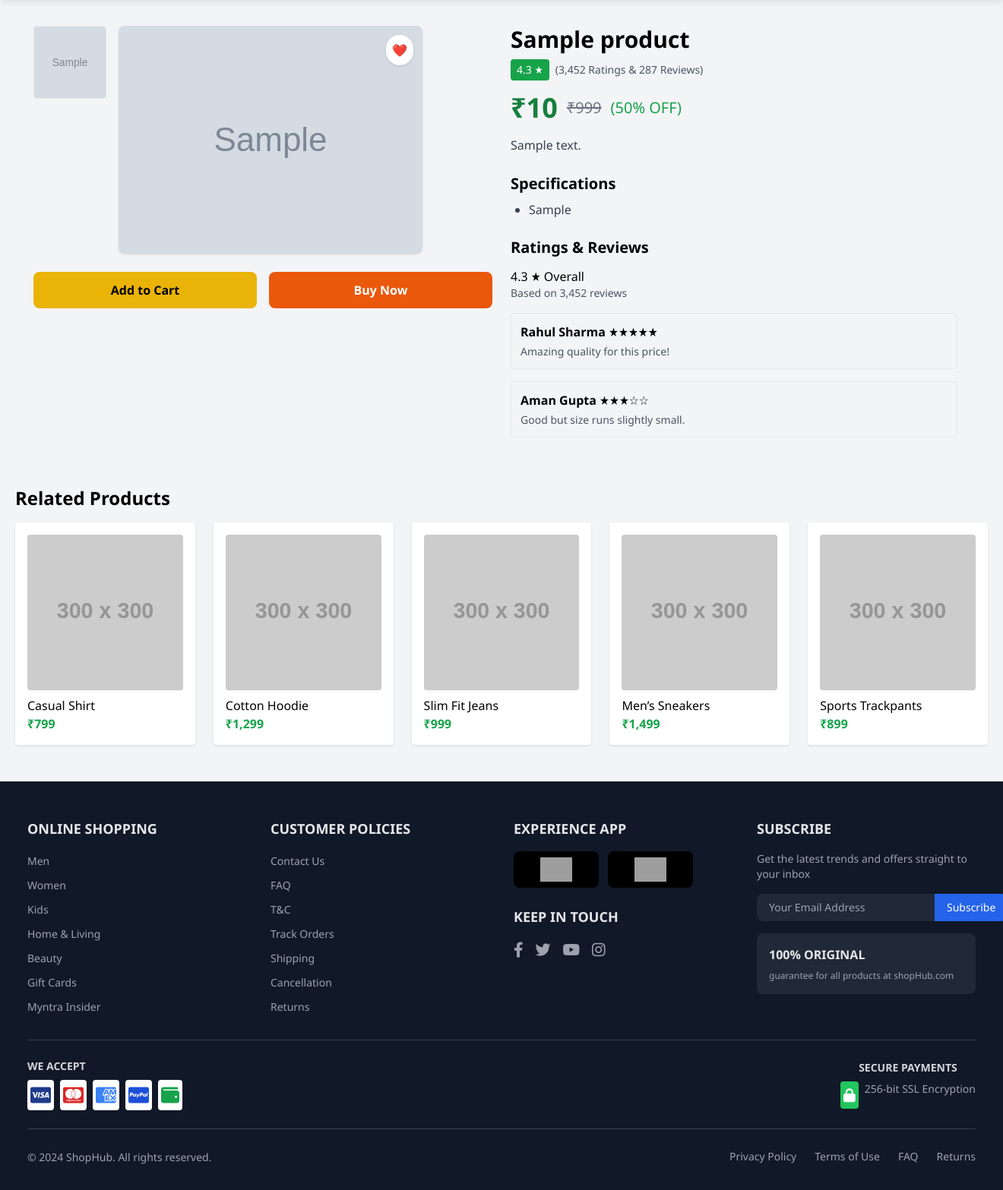
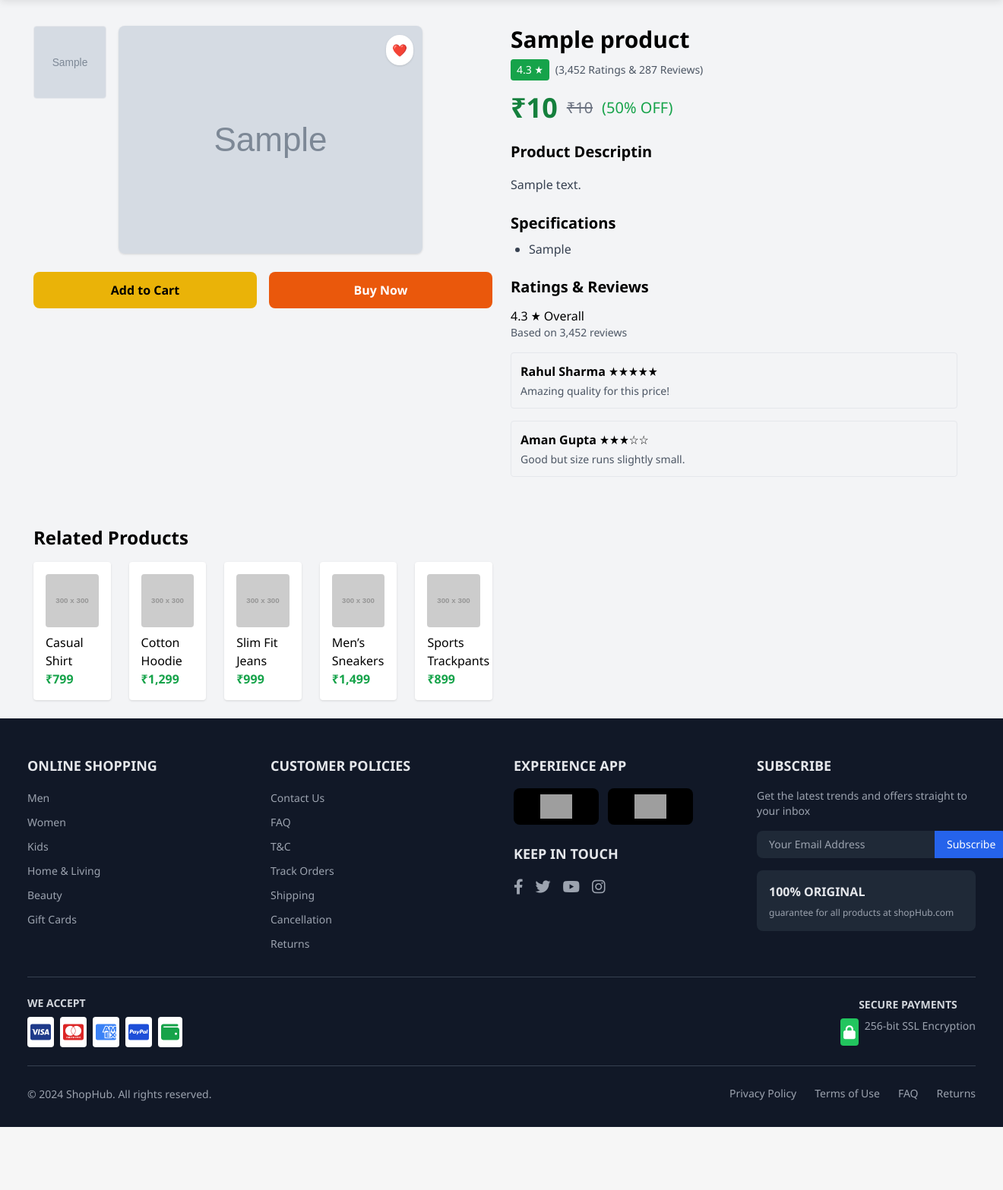
Before and after one commit to Farhan-Sheikh341/ApnaBazaar, a Django app: a page that uses templates/base/base.html in a window 1320 px wide. Shown: the part 70-1637 px from the top of the page at 76% size. After the commit the page ends 1554 px from the top, so only its background shows below. Run offline with Django 4.2, Linux system fonts and the light colour scheme; tables that the repository leaves empty hold one stand-in row (values such as "Sample post"); grey boxes marked "Sample" are stand-in pictures; grey boxes labelled with a size stand in for pictures from a placeholder-image service; some libraries are stand-ins or nearby versions; grey boxes are pictures that could not be loaded.

Commit message:
added all products page category-wise + logic and more updates

```diff
--- a/product/models.py
+++ b/product/models.py
@@ -29,6 +29,7 @@ class Product(BaseModel):
     category = models.ForeignKey(Category,on_delete=models.CASCADE,null=True,blank=True)
     slug = models.SlugField(unique=True,null=True,blank=True)
     price = models.IntegerField()
+    full_price = models.IntegerField(null=True,blank=True)
     product_specification = models.TextField(null=True,blank = True)
     product_description = models.TextField()
 
--- a/product/urls.py
+++ b/product/urls.py
@@ -1,7 +1,7 @@
 from django.urls import path
-from .views import product_page
+from .views import product_page,all_products
 
 urlpatterns = [
+    path('<str:category>',all_products,name='all_products'),
     path('<slug>/',product_page,name='product_page'),
-    # path('products/',all_products,name='all_products'),
 ]
--- a/product/views.py
+++ b/product/views.py
@@ -8,9 +8,10 @@ def product_page(request,slug):
     return render(request,'product/product.html',context)
 
 
-# def all_products(request):
-#     products = Product.objects.all()
-#     context ={
-#         'products' : products
-#     }
-#     return render(request,'product/all_products.html',context)
+def all_products(request,category):
+    products = Product.objects.filter(category__category_name__iexact=category)
+    context ={
+        'products' : products,
+        'category' : category
+    }
+    return render(request,'product/all_products.html',context)
--- a/templates/base/base.html
+++ b/templates/base/base.html
@@ -356,7 +356,6 @@
                     <li><a href="#" class="text-gray-400 hover:text-white transition duration-300 text-sm">Home & Living</a></li>
                     <li><a href="#" class="text-gray-400 hover:text-white transition duration-300 text-sm">Beauty</a></li>
                     <li><a href="#" class="text-gray-400 hover:text-white transition duration-300 text-sm">Gift Cards</a></li>
-                    <li><a href="#" class="text-gray-400 hover:text-white transition duration-300 text-sm">Myntra Insider</a></li>
                 </ul>
             </div>
 
--- a/templates/home/home.html
+++ b/templates/home/home.html
@@ -400,7 +400,7 @@
                 <h2 class="text-3xl font-bold text-gray-800">Hot Deals ON Electronics</h2>
                 <p class="text-gray-600 mt-2">Latest gadgets at unbeatable prices</p>
             </div>
-            <a href="#" class="text-blue-600 hover:text-blue-800 font-semibold flex items-center">
+            <a href="{%url 'all_products' 'electronics'%}" class="text-blue-600 hover:text-blue-800 font-semibold flex items-center">
                 View All
                 <i class="fas fa-chevron-right ml-1 text-sm"></i>
             </a>
@@ -493,7 +493,9 @@
                 <div class="flex justify-between items-center mb-4">
                     <h2 class="text-lg font-bold text-gray-800">Hair & Skin Care Must-Haves</h2>
                     <button class="text-blue-600 hover:text-blue-800">
+                        <a href="{%url 'all_products' 'beauty_and_personal_care'%}">
                         <i class="fas fa-arrow-right text-xl"></i>
+                        </a>
                     </button>
                 </div>
 
--- a/templates/product/product.html
+++ b/templates/product/product.html
@@ -1,4 +1,5 @@
 {%extends 'base/base.html'%}
+{%load humanize%}
 {% load static %}
 {%block content%}
   <script src="https://cdn.tailwindcss.com"></script>
@@ -63,12 +64,18 @@
 
     <!-- PRICE -->
     <div class="mt-4 flex items-center gap-3">
-      <p class="text-4xl font-semibold text-green-700">₹{{product.price}}</p>
-      <p class="line-through text-gray-500 text-xl">₹999</p>
+      <p class="text-4xl font-semibold text-green-700">₹{{product.price| intcomma}}</p>
+      {%if product.full_price%}
+      <p class="line-through text-gray-500 text-xl">₹{{product.full_price}}</p>
+      {%else%}
+      {%endif%}
       <p class="text-green-600 font-medium text-xl">(50% OFF)</p>
     </div>
 
     <!-- Product DESCRIPTION -->
+    <div class="mt-6">
+    <h3 class="text-xl font-semibold mb-2">Product Descriptin</h3>
+
     <ul class="mt-4 text-gray-700 leading-relaxed">
 
         {%for line in product.product_description.splitlines%}
```
Also changed, not shown: templates/product/all_products.html (+8 -26 lines), product/migrations/0004_product_full_price.py (added).
